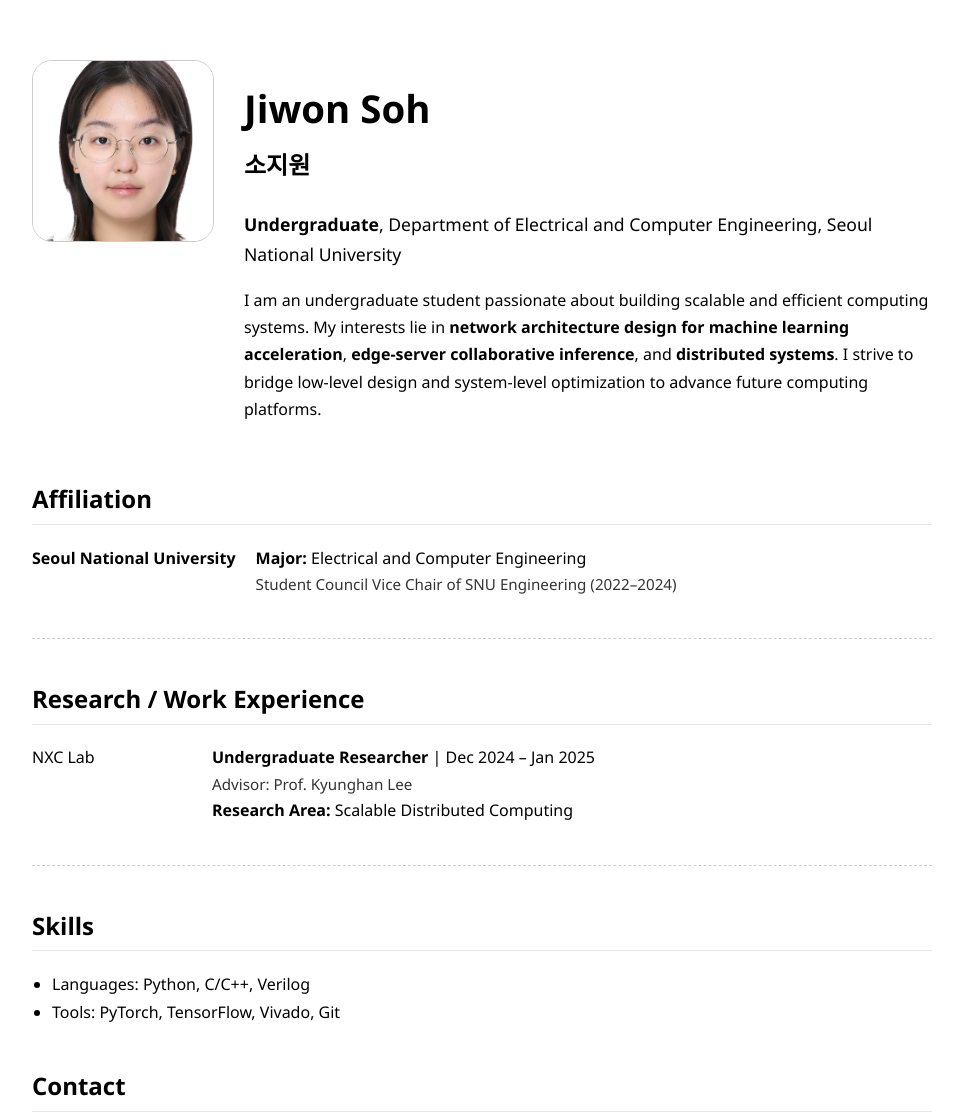
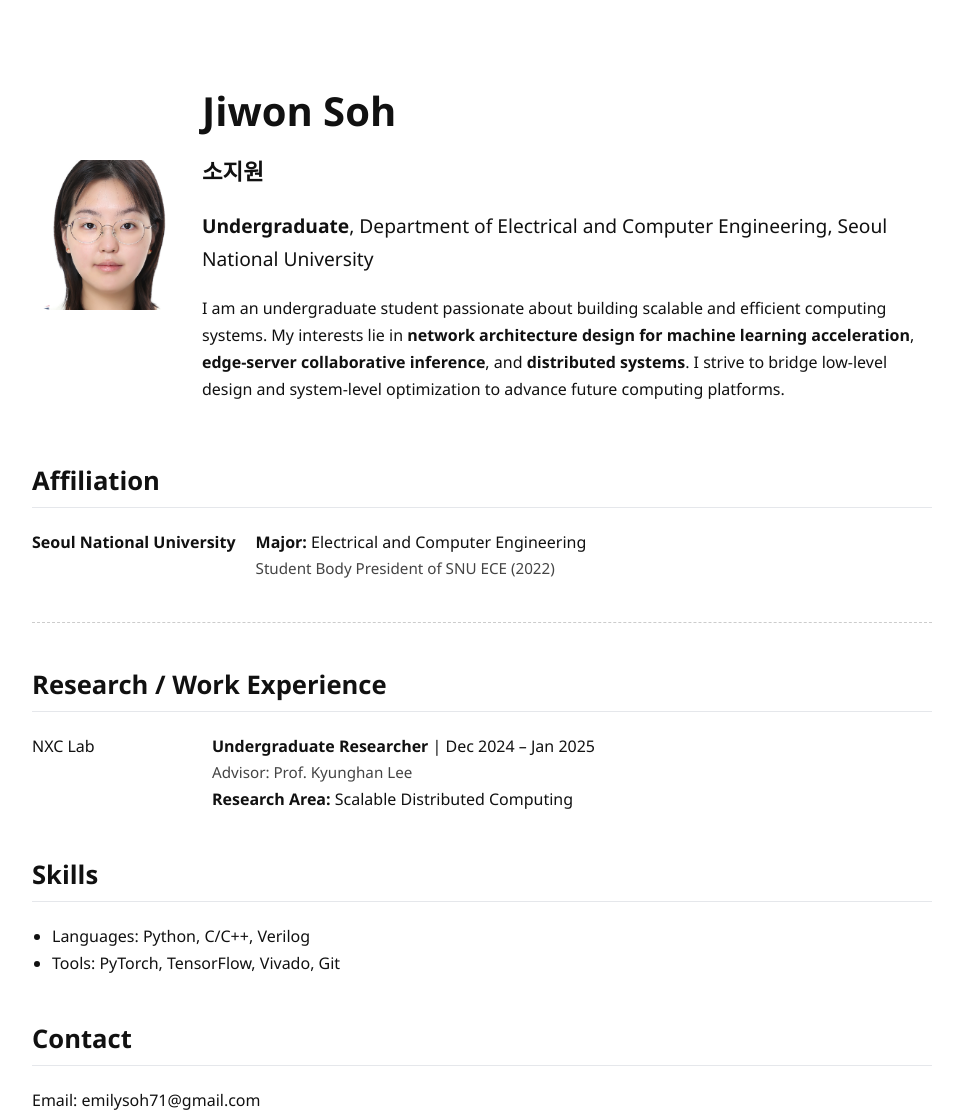
Before and after one commit to Jiwon-Soh71/Jiwon-Soh71.github.io, a plain HTML site: page index.html in a window 1280 px wide. Shown: the top 1117 px of the page, without its empty margins (158-1121 px from the left). Drawn offline with Linux system fonts and the light colour scheme.

Commit message:
Update index.html

```diff
--- a/index.html
+++ b/index.html
@@ -8,7 +8,7 @@
     body {
       font-family: 'Segoe UI', sans-serif;
       background-color: #ffffff;
-      color: #000000;
+      color: #111111;
       max-width: 900px;
       margin: 50px auto;
       padding: 0 20px;
@@ -16,26 +16,20 @@
     }
 
     h1 {
-      color: #000000;
-      font-size: 2.4em;
-      margin-bottom: 0.1em;
-    }
-
-    h3 {
-      margin-top: 0;
-      font-size: 1.5em;
-      color: #000000;
+      font-size: 2.5em;
+      margin-bottom: 0.2em;
+      color: #111;
     }
 
     h2 {
-      color: #000000;
+      font-size: 1.6em;
       border-bottom: 1px solid #e5e7eb;
       padding-bottom: 4px;
       margin-top: 40px;
     }
 
     a {
-      color: #000000;
+      color: #111;
       text-decoration: none;
       font-weight: 500;
     }
@@ -53,16 +47,15 @@
     }
 
     .subtitle {
-      font-size: 1.1em;
-      color: #000000;
+      font-size: 1.2em;
+      color: #111;
     }
 
     .intro-container {
       display: flex;
-      align-items: flex-start;
-      gap: 30px;
+      align-items: center;
+      gap: 20px;
       flex-wrap: wrap;
-      margin-bottom: 40px;
     }
 
     .intro-text {
@@ -70,13 +63,17 @@
       min-width: 250px;
     }
 
+    .kor-name {
+      font-size: 1.4em;
+      font-weight: bold;
+      color: #111;
+    }
+
     .profile-pic {
-      width: 180px;
-      height: 180px;
+      width: 150px;
+      height: 150px;
       border-radius: 20px;
       object-fit: cover;
-      border: 1px solid #ccc;
-      margin-top: 10px;
     }
 
     .entry-container {
@@ -102,7 +99,7 @@
 
     .subtext {
       font-size: 0.95em;
-      color: #333;
+      color: #444;
     }
 
     hr {
@@ -118,7 +115,7 @@
     <img src="profile.jpg" alt="Jiwon Soh" class="profile-pic">
     <div class="intro-text">
       <h1>Jiwon Soh</h1>
-      <h3>소지원</h3>
+      <div class="kor-name">소지원</div>
       <p class="subtitle"><strong>Undergraduate</strong>, Department of Electrical and Computer Engineering, Seoul National University</p>
       <p>
         I am an undergraduate student passionate about building scalable and efficient computing systems.
@@ -135,7 +132,7 @@
       <div class="entry-left">Seoul National University</div>
       <div class="entry-right">
         <div><span class="highlight">Major:</span> Electrical and Computer Engineering</div>
-        <div class="subtext">Student Council Vice Chair of SNU Engineering (2022–2024)</div>
+        <div class="subtext">Student Body President of SNU ECE (2022)</div>
       </div>
     </div>
   </div>
@@ -154,8 +151,6 @@
     </div>
   </div>
 
-  <hr/>
-
   <div class="section">
     <h2>Skills</h2>
     <ul>
@@ -167,7 +162,7 @@
   <div class="section">
     <h2>Contact</h2>
     <p>Email: <a href="mailto:emilysoh71@gmail.com">emilysoh71@gmail.com</a></p>
-    <p>Phone: 010-2545-2092 (South Korea)</p>
+    <p>Phone: <a href="tel:+821025452092">+82 10-2545-2092</a></p>
   </div>
 
 </body>
```
